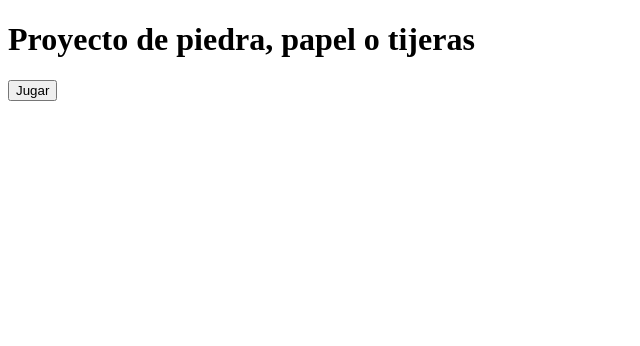
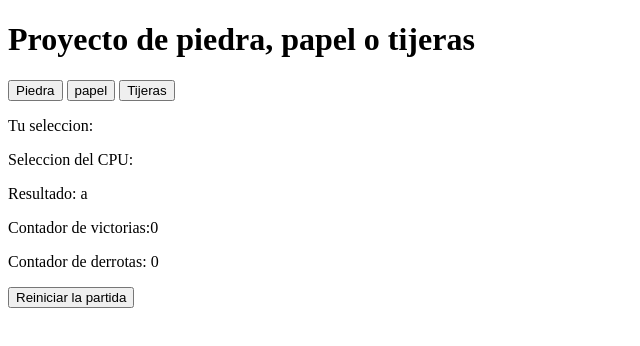
Before and after one commit to Lira1/stone, a plain HTML site: page index.html in a window 1280 px wide. Shown: the whole page, without its empty margins (0-640 px from the left). Drawn offline with Linux system fonts and the light colour scheme.

Commit message:
Agregando GUI

```diff
--- a/index.html
+++ b/index.html
@@ -5,12 +5,35 @@
     <meta name="viewport" content="width=device-width, initial-scale=1.0">
     <title>Piedra papel o tijeres</title>
     <link rel="stylesheet" href="./css/styles.css">
-    <script src="./script/script.js"></script>
+    <!-- <script src="./script/script.js"></script> -->
 </head>
 <body>
     <h1>Proyecto de piedra, papel o tijeras</h1>
-    <button onclick="playgame();">Jugar</button>
-
-
+    <!-- <button onclick="playgame();">Jugar</button> -->
+<div class="jugar">
+    <button id="piedra"  onclick="getSeleccion(this.id);">Piedra</button>
+    <button id="papel"   onclick="getSeleccion(this.id);">papel</button>
+    <button id="tijeras" onclick="getSeleccion(this.id);">Tijeras</button>
+</div>
+<div>
+    <div>
+        <p>Tu seleccion: <span id="player"></span></p>
+        <p> Seleccion del CPU: <span id="cpu"></span></p>
+    </div>
+    <div>
+        <p>Resultado: <span id="estado">a</span></p>
+    </div>
+    <div>
+        <p>Contador de victorias:<span id="victorias">0</span> </p>
+    </div>
+    <div>
+        <p>Contador de derrotas: <span id="derrotas">0</span>  </p>
+    </div>
+    <div>
+        <p><span id="resultado"></span></p>
+    </div>
+</div>
+<button id="playAgain" onclick="playAgain()">Reiniciar la partida</button>
+<script src="./script/script.js"></script>
 </body>
 </html>
--- a/script/script.js
+++ b/script/script.js
@@ -1,69 +1,87 @@
-//Piedra    == 0
-//Papel     == 1
-//Tijeras   == 2
+// // //Piedra    == 0
+// // //Papel     == 1
+// // //Tijeras   == 2
+// // //git push origin rps-ui para hacer push a la rama
 
-function getComputerChoice(){
-    //Funcion para obtener un resultado randomizado de la consola
-    let cpu = Math.floor(Math.random()*3);
-    //console.clear();
-    console.log("Eleccion del CPU: "+cpu);
-    return cpu
-}
 
-function play(){
-    console.log("Piedra = 0");
-    console.log("Papel = 1");
-    console.log("Tijeras = 2");
-    let cpu = getComputerChoice();
-    let player = getplayerSelection();
-    if (cpu === player){
-        console.clear();
-        console.log("EMPATE!!!!");
-        play();
+
+// const estado = document.querySelector('#estado');
+
+let seleccionJugador;
+let selecionCPU;
+const spanPlayer = document.querySelector('#player')
+const spanCPU  = document.querySelector('#cpu')
+const contadorVictorias = document.querySelector('#victorias');
+const contadorDettotas = document.querySelector('#derrotas');
+const estadoCompeticion = document.querySelector('#estado');
+const resultadoFinal = document.querySelector('#resultado')
+
+let victorias =0;
+let derrotas = 0;
+
+ function getSeleccion(idBotonSeleccionado){
+     if(idBotonSeleccionado === "piedra"){
+        seleccionJugador = 0;
+        spanPlayer.textContent = "Piedra";
+     }
+     else if(idBotonSeleccionado === "papel"){
+        seleccionJugador = 1;
+        spanPlayer.textContent = "Papel";
     }
+     else{
+        seleccionJugador = 2;
+        spanPlayer.textContent = "Tijeras";
+     }
+    selecionCPU=getComputerChoice();
+    if(selecionCPU===0)
+        spanCPU.textContent = "Piedra";
+    else if (selecionCPU === 1)
+        spanCPU.textContent = "Papel";
     else
-        if(cpu === 0 && player === 1 || cpu===1 && player ===2 || cpu===2 && player===0){
-            console.clear();
-            console.log("Ganaste");
-            return 1;
-        }
-    else {
-        console.clear()
-        console.log("Perdiste");
-        return 0;
+        spanCPU.textContent = "Tijeras"
+    console.log(seleccionJugador);
+    console.log(selecionCPU);
+    if(selecionCPU === seleccionJugador){
+        estadoCompeticion.textContent = "Empate";
+    }
+     else if( selecionCPU === 0 && seleccionJugador === 1 || selecionCPU === 1 && seleccionJugador === 2 || selecionCPU === 2 && seleccionJugador ===0){
+        victorias++;
+         estadoCompeticion.textContent = 'Ganaste!!!';
+         contadorVictorias.textContent = victorias;
+     }
+     else{
+        derrotas++
+         estadoCompeticion.textContent = 'Perdiste!!!'
+         contadorDettotas.textContent = derrotas;
+     }
+     resetGame();
+ }
+
+  function getComputerChoice(){
+      //Funcion para obtener un resultado randomizado de la consola
+      let cpu = Math.floor(Math.random()*3);
+      //console.log("Eleccion del CPU: "+cpu);
+      return cpu
+  }
+
+function resetGame(){
+    if(victorias === 5 || derrotas === 5){
+        if(victorias===5)
+            resultadoFinal.textContent = "Ganaste la partida";
+        else
+            resultadoFinal.textContent = "CPU Gano la partida";
+
+
     }
 }
 
-function getplayerSelection(){
-    let pSelection = prompt("Piedra, papel o tijeras?")
-    pSelection.toLowerCase();
-    if(pSelection==="piedra")
-        return 0
-    else if(pSelection ==="papel")
-        return 1
-    else
-    return 2
+function playAgain(){
+    victorias = 0;
+    derrotas = 0;
+    contadorVictorias.textContent = victorias;
+    contadorDettotas.textContent = derrotas;
+    resultadoFinal.textContent = '';
+    estadoCompeticion.textContent = '';
+    spanPlayer.textContent=''
+    spanCPU.textContent='';
 }
-
-function playgame(){
-    let victorias = 0;
-    let derrotas = 0;
-    let resultado;
-    while(victorias <5 && derrotas <5){
-        console.log("victorias: "+victorias);
-        console.log("derrotas: " +derrotas);
-        resultado = play();
-        if(resultado === 1)
-            victorias++;
-        else
-            derrotas++;
-    }
-    if(victorias===5)
-        console.log("Ganaste la ronda");
-    else
-        console.log("Perdiste la ronda");
-    console.log("victorias: "+victorias);
-    console.log("derrotas: " +derrotas);
-
-
-}
```
